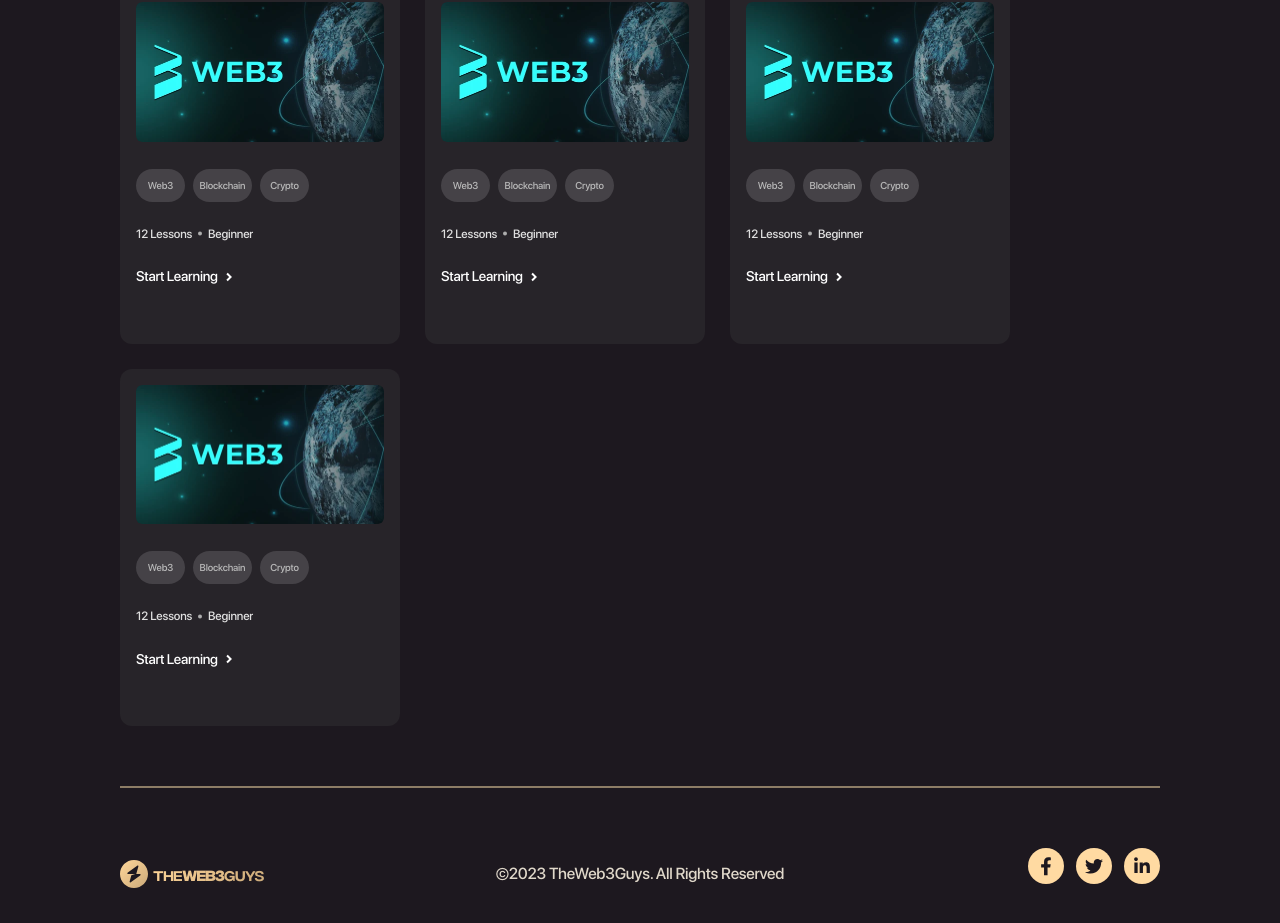
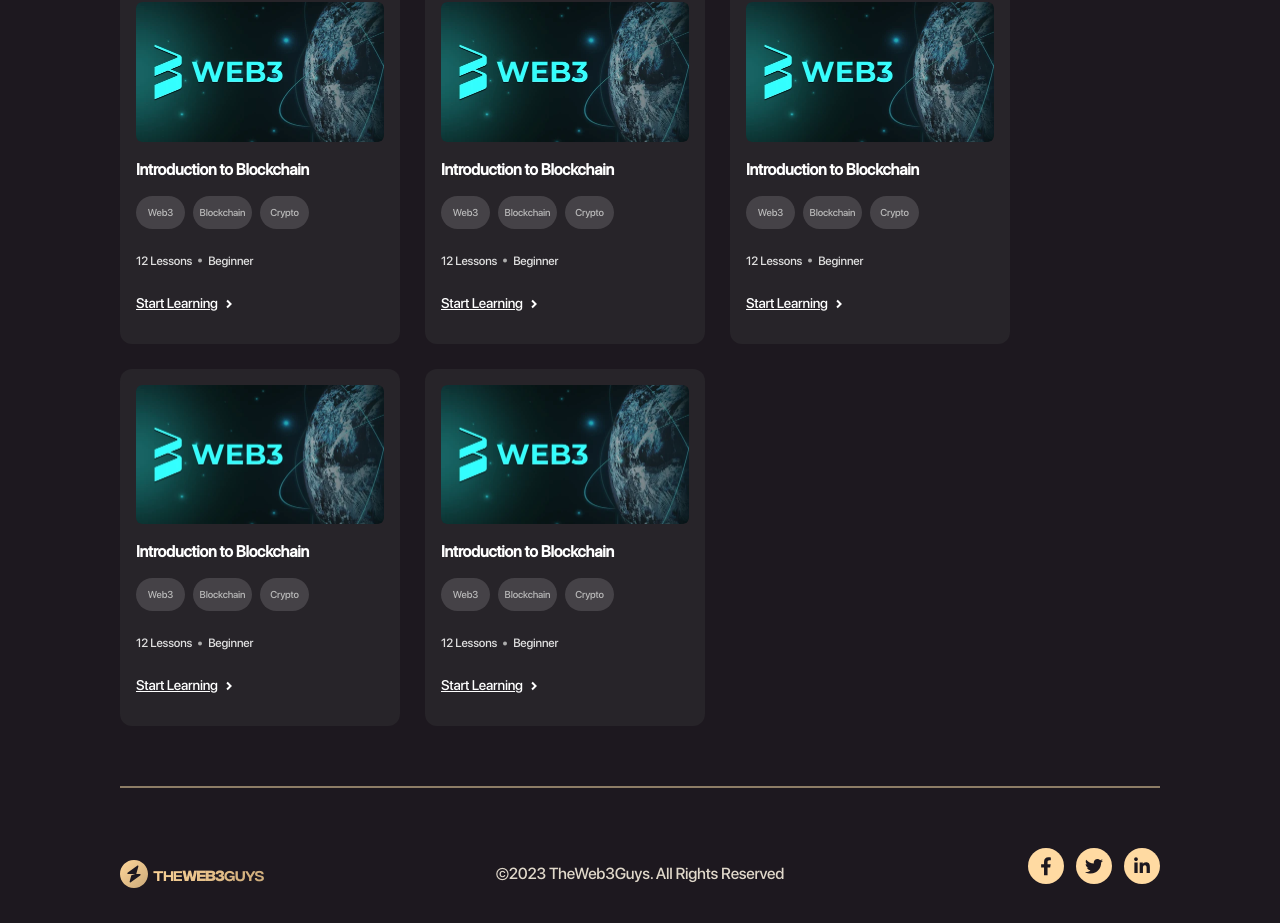
Before and after one commit to kalracodes/Web3guys_Website, a React (Create React App) app: page /courses in a window 1280 px wide. Shown: the part 607-1530 px from the top of the page. Built offline with nearby package versions, Linux system fonts and the light colour scheme.

Commit message:
Courses designing done

```diff
--- a/src/components/course/course.jsx
+++ b/src/components/course/course.jsx
@@ -1,23 +1,94 @@
 import React from "react";
-import './course.css'
+import "./course.css";
 import CourseCard from "./course_card.jsx";
+import web3sampleimg from "../../assets/web3sampleimg.webp";
 function Course() {
-	var arrays = ["Web3", "Blockchain", "Crypto"];
+	var Course = [
+		{
+			arrays: ["Web3", "Blockchain", "Crypto"],
+			Title: "Introduction to Blockchain",
+			img: web3sampleimg,
+			lecture: "12",
+			level: "Beginner",
+			Url: "https://youtube.com/shorts/2S_OlKtBrHA?feature=share",
+		},
+		{
+			arrays: ["Web3", "Blockchain", "Crypto"],
+			Title: "Introduction to Blockchain",
+			img: web3sampleimg,
+			lecture: "12",
+			level: "Beginner",
+			Url: "https://youtube.com/shorts/2S_OlKtBrHA?feature=share",
+		},
+		{
+			arrays: ["Web3", "Blockchain", "Crypto"],
+			Title: "Introduction to Blockchain",
+			img: web3sampleimg,
+			lecture: "12",
+			level: "Beginner",
+			Url: "https://youtube.com/shorts/2S_OlKtBrHA?feature=share",
+		},
+		{
+			arrays: ["Web3", "Blockchain", "Crypto"],
+			Title: "Introduction to Blockchain",
+			img: web3sampleimg,
+			lecture: "12",
+			level: "Beginner",
+			Url: "https://youtube.com/shorts/2S_OlKtBrHA?feature=share",
+		},
+		{
+			arrays: ["Web3", "Blockchain", "Crypto"],
+			Title: "Introduction to Blockchain",
+			img: web3sampleimg,
+			lecture: "12",
+			level: "Beginner",
+			Url: "https://youtube.com/shorts/2S_OlKtBrHA?feature=share",
+		},
+		{
+			arrays: ["Web3", "Blockchain", "Crypto"],
+			Title: "Introduction to Blockchain",
+			img: web3sampleimg,
+			lecture: "12",
+			level: "Beginner",
+			Url: "https://youtube.com/shorts/2S_OlKtBrHA?feature=share",
+		},
+		{
+			arrays: ["Web3", "Blockchain", "Crypto"],
+			Title: "Introduction to Blockchain",
+			img: web3sampleimg,
+			lecture: "12",
+			level: "Beginner",
+			Url: "https://youtube.com/shorts/2S_OlKtBrHA?feature=share",
+		},
+		{
+			arrays: ["Web3", "Blockchain", "Crypto"],
+			Title: "Introduction to Blockchain",
+			img: web3sampleimg,
+			lecture: "12",
+			level: "Beginner",
+			Url: "https://youtube.com/shorts/2S_OlKtBrHA?feature=share",
+		},
+	];
 	return (
 		<div>
 			<div className="courseHeader">
 				<div className="CourseHead">Free Courses By TheWeb3Guys</div>
-                {/* <div className="CourseSearch"></div> */}
+				{/* <div className="CourseSearch"></div> */}
 			</div>
-            <div className="courses">
-                <CourseCard tags={arrays}/>
-                <CourseCard tags={arrays}/>
-                <CourseCard tags={arrays}/>
-                <CourseCard tags={arrays}/>
-                <CourseCard tags={arrays}/>
-                <CourseCard tags={arrays}/>
-                <CourseCard tags={arrays}/>
-            </div>
+			<div className="courses">
+				{Course.map((element) => {
+					return (
+						<CourseCard
+							tags={element.arrays}
+							Title={element.Title}
+							img={element.img}
+							lecture={element.lecture}
+							level={element.level}
+							Url={element.Url}
+						/>
+					);
+				})}
+			</div>
 		</div>
 	);
 }
--- a/src/components/course/course_card.jsx
+++ b/src/components/course/course_card.jsx
@@ -1,5 +1,5 @@
 import React from "react";
-import web3sampleimg from "../../assets/web3sampleimg.webp";
+import { Link } from 'react-router-dom';
 import dot from "../../assets/dot.svg";
 import "./course_card.css"
 import rightArrow from "../../assets/right_arrow.svg"
@@ -8,7 +8,7 @@ function CourseCard(props) {
 		<div>
 			<div className="CourseCard">
 				<div className="Courseimg">
-					<img src={web3sampleimg} alt="" />
+					<img src={props.img} alt="" />
 				</div>
 				<div className="CourseText">
 					<div className="CourseHeader">{props.Title}</div>
@@ -19,12 +19,13 @@ function CourseCard(props) {
 					</div>
 				</div>
                 <div className="CourseDetails">
-                    <div className="Courselectures">12 Lessons</div>
+                    <div className="Courselectures">{props.lecture} Lessons</div>
                     <img src={dot} alt="" />
-                    <div className="Courselevel">Beginner</div>
+                    <div className="Courselevel">{props.level}</div>
                 </div>
-				<button className="CourseCTA" >Start Learning
-				<img src={rightArrow} alt="" /></button>
+				<Link className="CourseCTA" to={props.Url} target="_blank">
+					Start Learning
+				<img src={rightArrow} alt="" /></Link>
 			</div>
 		</div>
 	);
```
